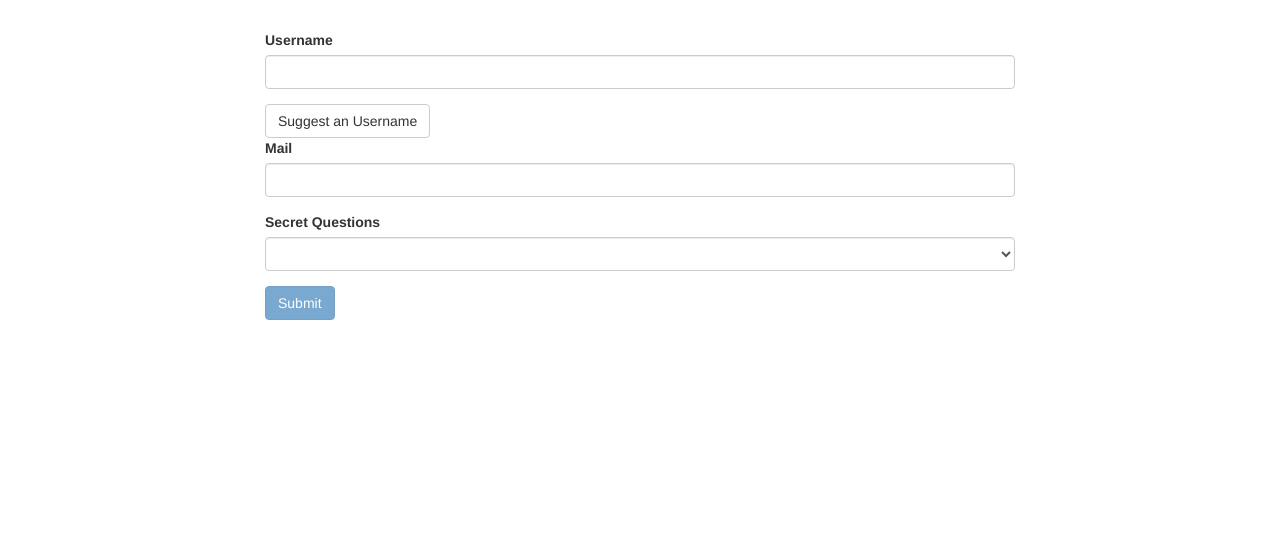
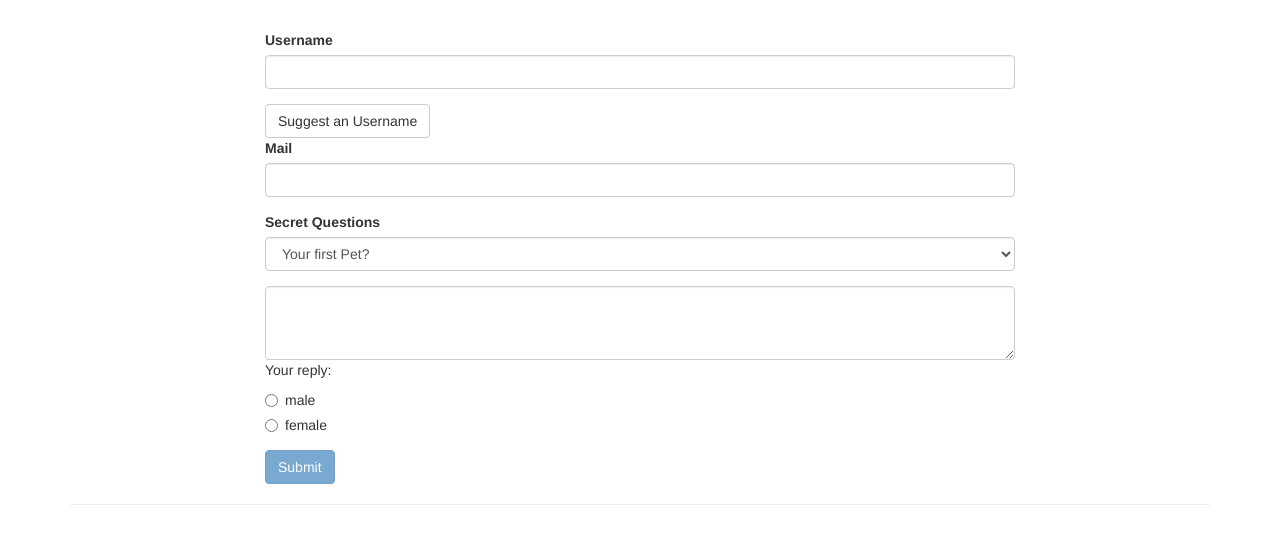
Before and after one commit to ispodeon/forms-td-start, an Angular app: page / in a window 1280 px wide. Shown: the top 544 px of the page. Built offline with nearby package versions, Linux system fonts and the light colour scheme.

Commit message:
added many changes and additions to the form using form group controls and using the form class in typescript to extract data for display

```diff
--- a/src/app/app.component.html
+++ b/src/app/app.component.html
@@ -4,13 +4,13 @@
             <!-- <form (ngSubmit)="onSubmit(f)" #f="ngForm"> -->
             <form (ngSubmit)="onSubmit()" #f="ngForm">
                 <!-- how to get access to the form you created automatically in javascript -->
-                <div id="user-data">
+                <div id="user-data" ngModelGroup="userData" #userData="ngModelGroup">
                     <div class="form-group">
                         <label for="username">Username</label>
                         <input type="text" id="username" class="form-control" ngModel name="username" required>
                         <!-- 'required' determines if field should be empty or not-->
                     </div>
-                    <button class="btn btn-default" type="button">Suggest an Username</button>
+                    <button class="btn btn-default" type="button" (click)="suggestUserName()">Suggest an Username</button>
                     <div class="form-group">
                         <label for="email">Mail</label>
                         <input type="email" id="email" class="form-control" ngModel name="email" required email #email="ngModel">
@@ -18,15 +18,37 @@
                         <!-- 'email' is directive provided by angular, makes sure its email validated -->
                     </div>
                 </div>
+                <p *ngIf="!userData.valid && userData.touched">User data is invalid!</p>
                 <div class="form-group">
                     <label for="secret">Secret Questions</label>
-                    <select id="secret" class="form-control" ngModel name="secret">
+                    <select id="secret" class="form-control" [ngModel]="defaultQuestion" name="secret">
                         <option value="pet">Your first Pet?</option>
                         <option value="teacher">Your first teacher?</option>
                     </select>
+                </div>
+                <div class="form-group">
+                    <textarea class="form-control" name="questionAnswer" rows="3" [(ngModel)]="answer"></textarea>
+                    <p>Your reply: {{ answer }}</p>
+                    <div class="radio" *ngFor="let gender of genders" required>
+                        <label>
+                            <input type="radio" name="gender" ngModel [value]="gender">
+                            {{ gender }}
+                        </label>
+                    </div>
                 </div>
                 <button class="btn btn-primary" type="submit" [disabled]="!f.valid">Submit</button>
             </form>
         </div>
     </div>
+    <hr>
+    <div class="row" *ngIf="submitted">
+        <div class="col-xs-12">
+            <h3>Your Data</h3>
+            <p>Username: {{ user.username }}</p>
+            <p>Mail: {{ user.email }}</p>
+            <p>Secret Question: Your first {{ user.secretQuestion }}</p>
+            <p>Answer: {{ user.answer }}</p>
+            <p>Gender: {{ user.gender }}</p>
+        </div>
+    </div>
 </div>
--- a/src/app/app.component.ts
+++ b/src/app/app.component.ts
@@ -8,9 +8,35 @@ import { NgForm } from '@angular/forms';
 })
 export class AppComponent {
   @ViewChild('f') signupForm: NgForm; // you can use viewchild to access the NgForm as well and without submitting beforehand
+  defaultQuestion = 'pet';
+  answer = '';
+  genders = ['male', 'female'];
+  user = {
+    username: '',
+    email: '',
+    secretQuestion: '',
+    answer: '',
+    gender: ''
+  }
+
+  submitted = false;
 
   suggestUserName() {
     const suggestedName = 'Superuser';
+    // this.signupForm.setValue({
+    //   userData: {
+    //     username: suggestedName,
+    //     email: ''
+    //   },
+    //   secret: 'pet',
+    //   questionAnswer: '',
+    //   gender: 'male'
+    // });
+    this.signupForm.form.patchValue({
+      userData: {
+        username: suggestedName
+      }
+    });
   }
 
   // onSubmit(form: HTMLFormElement) {
@@ -19,6 +45,14 @@ export class AppComponent {
   // }
   onSubmit(){
     console.log(this.signupForm);
+
+    this.user.username = this.signupForm.value.userData.username;
+    this.user.email = this.signupForm.value.userData.email;
+    this.user.secretQuestion = this.signupForm.value.secret;
+    this.user.answer = this.signupForm.value.questionAnswer;
+    this.user.gender = this.signupForm.value.gender;
+
+    this.submitted = true;
   }
 
 }
```
